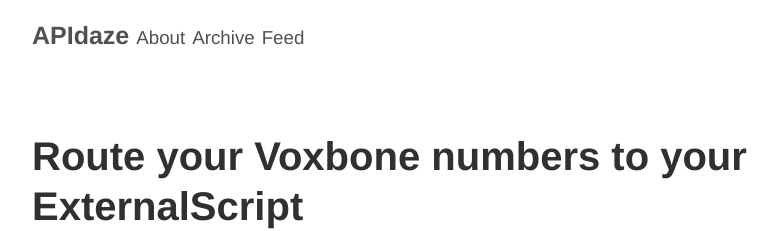
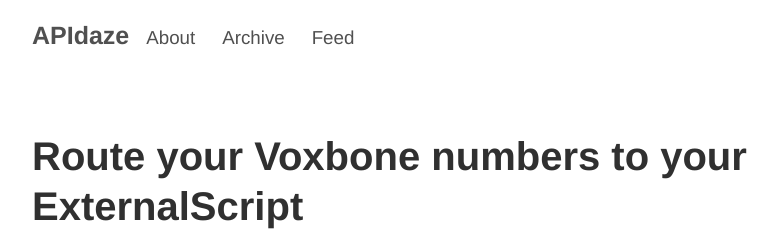
Before and after one commit to apidaze/apidaze.github.io, a Jekyll site: the page built from index.html, in a window 1280 px wide. Shown: the top 231 px of the page, without its empty margins (248-1030 px from the left). Built offline with Jekyll 4.4.1, drawn with Linux system fonts in a browser that asks for light colours; Markdown is read by kramdown in place of the engine named in the settings; the list of posts is cut into pages by our own code.

Commit message:
More space between top section links

```diff
--- a/public/css/poole.css
+++ b/public/css/poole.css
@@ -315,6 +315,8 @@ tbody tr:nth-child(odd) th {
   font-weight: 400;
   color: #c0c0c0;
   letter-spacing: 0;
+  margin-left: 10px;
+  margin-right: 10px
 }
 
 
```
